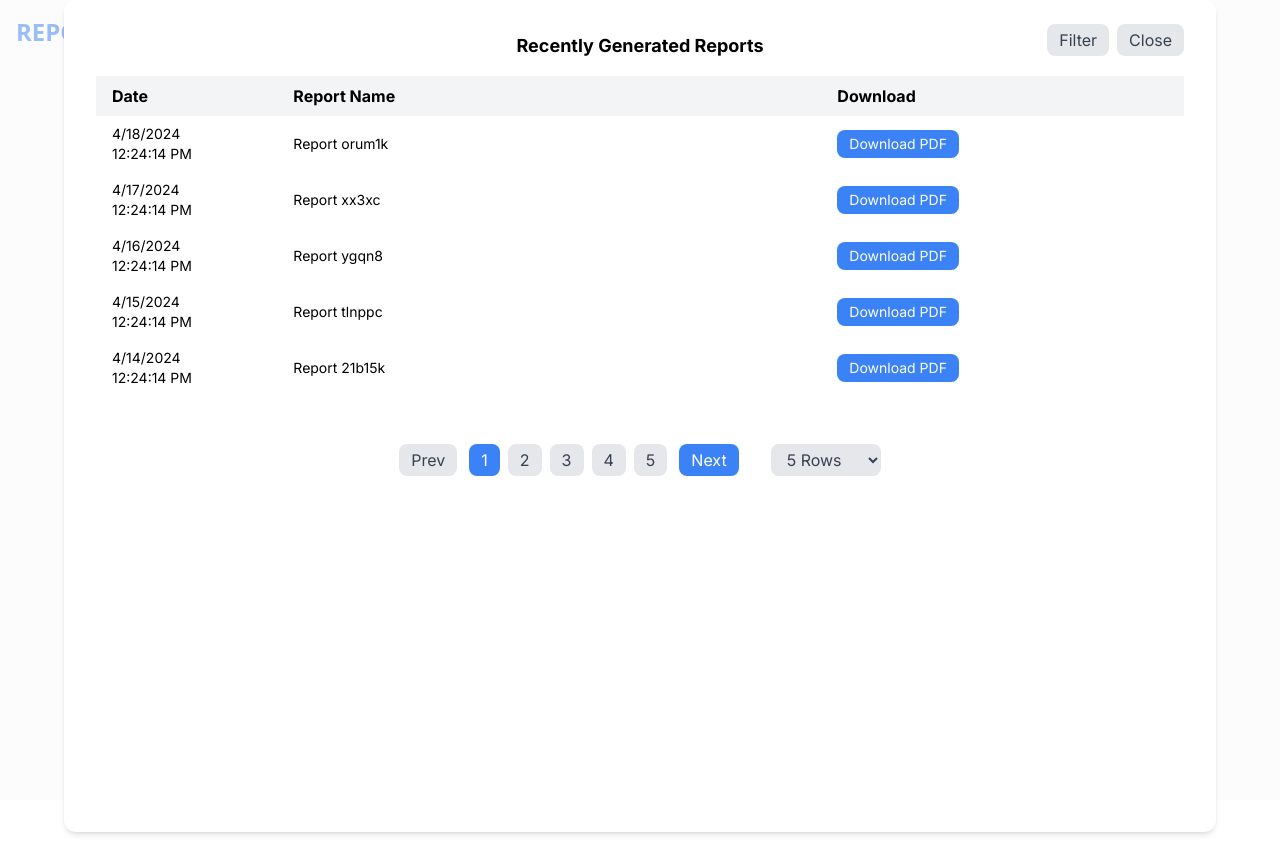
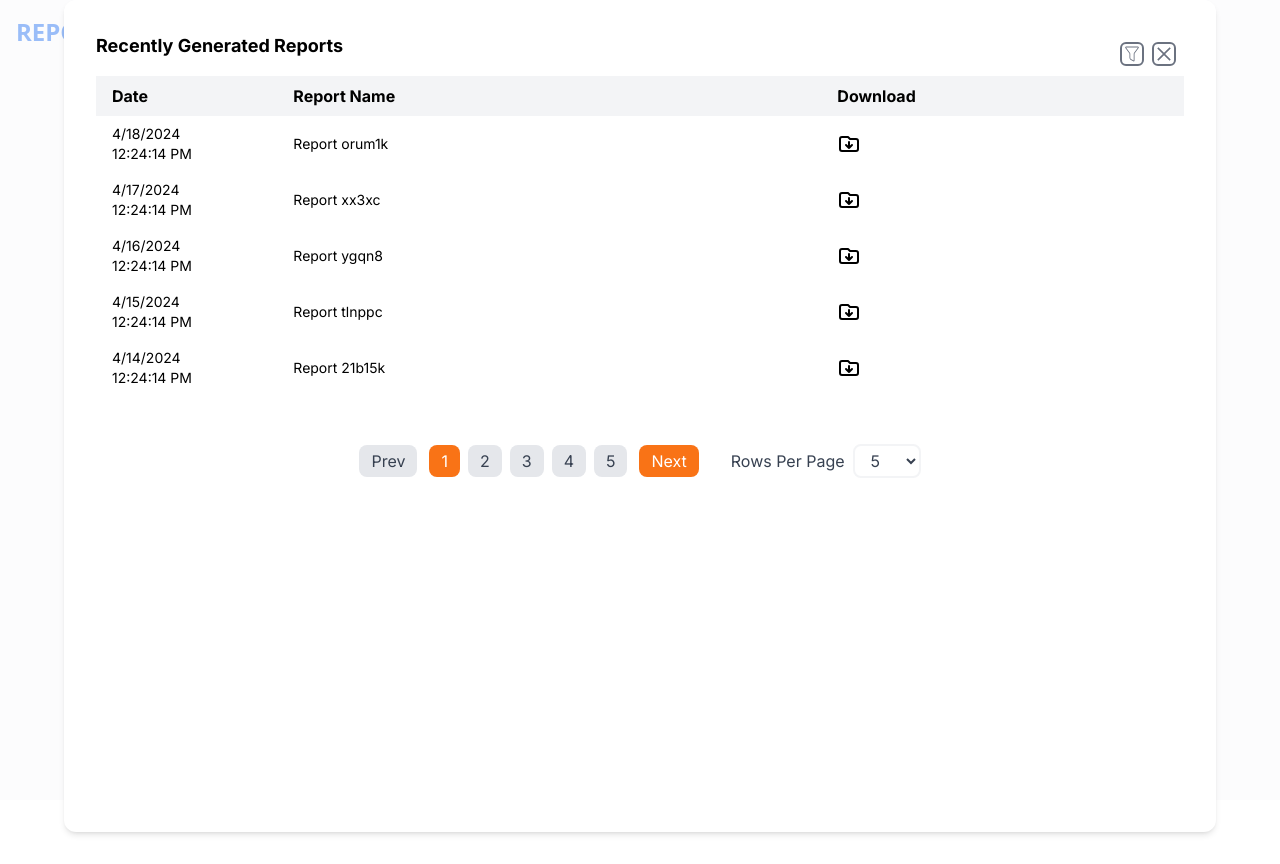
Before and after one commit to mdrayhanhowlader/generate-report, a Next.js app: page / in a window 1280 px wide. Both pictures are taken after a click on the button "Generate Report". Built offline with nearby package versions, Linux system fonts and the light colour scheme.

Commit message:
Center text and position icon buttons at the end in GeneratedTable component

```diff
--- a/src/app/components/generated_table.js
+++ b/src/app/components/generated_table.js
@@ -1,14 +1,24 @@
-import React from 'react';
+import React from "react";
+import { CiFilter } from "react-icons/ci";
+import { AiOutlineClose } from "react-icons/ai";
+import { HiOutlineFolderDownload } from "react-icons/hi";
 
 const GeneratedTable = ({ onClose }) => {
   const generateDummyData = (count) => {
     const dummyData = [];
     const startDate = new Date();
     for (let i = 1; i <= count; i++) {
-      const reportDate = new Date(startDate.getTime() - i * 24 * 60 * 60 * 1000);
+      const reportDate = new Date(
+        startDate.getTime() - i * 24 * 60 * 60 * 1000
+      );
       const formattedDate = reportDate.toLocaleString();
       const randomName = Math.random().toString(36).substring(7);
-      dummyData.push({ id: i, date: formattedDate, name: `Report ${randomName}`, download: `Download Link ${i}` });
+      dummyData.push({
+        id: i,
+        date: formattedDate,
+        name: `Report ${randomName}`,
+        download: `Download Link ${i}`,
+      });
     }
     return dummyData;
   };
@@ -38,18 +48,28 @@ const GeneratedTable = ({ onClose }) => {
 
   return (
     <div className="container mx-auto">
-      <div className="dialog-box p-4 pb-8 relative">
-        <div className="absolute top-0 right-0 mt-2 mr-2 flex">
-          <button className="bg-gray-200 text-gray-700 px-3 py-1 rounded-lg mr-2">Filter</button>
-          <button onClick={onClose} className="bg-gray-200 text-gray-700 px-3 py-1 rounded-lg mr-2">Close</button>
-        </div>
-        <h2 className="text-lg font-bold mb-4 text-center">Recently Generated Reports</h2>
+      <div className="dialog-box p-4 pb-8">
+      <div className="flex justify-between items-center">
+  <h2 className="text-lg font-bold mb-4 text-center">
+    Recently Generated Reports
+  </h2>
+  <div className="flex">
+    <CiFilter className="border-2 border-gray-500 text-gray-500 text-2xl rounded-md mr-2" />
+    <AiOutlineClose
+      onClick={onClose}
+      className="border-2 border-gray-500 text-gray-500 text-2xl rounded-md mr-2"
+    />
+  </div>
+</div>
+
         <div className="overflow-x-auto">
           <table className="w-full table-auto">
-            <thead className='bg-gray-100'>
+            <thead className="bg-gray-100">
               <tr>
                 <th className="px-4 py-2 w-1/6 text-left text-md">Date</th>
-                <th className="px-4 py-2 w-3/6 text-left text-md">Report Name</th>
+                <th className="px-4 py-2 w-3/6 text-left text-md">
+                  Report Name
+                </th>
                 <th className="px-4 py-2 w-2/6 text-left text-md">Download</th>
               </tr>
             </thead>
@@ -57,23 +77,30 @@ const GeneratedTable = ({ onClose }) => {
               {currentReports.map((report) => (
                 <tr key={report.id} className="hover:bg-gray-100">
                   <td className="px-4 py-2 w-1/6 text-left text-sm">
-                    <div>{report.date.split(',')[0]}</div>
-                    <div>{report.date.split(',')[1]}</div>
+                    <div>{report.date.split(",")[0]}</div>
+                    <div>{report.date.split(",")[1]}</div>
                   </td>
-                  <td className="px-4 py-2 w-3/6 text-left text-sm">{report.name}</td>
+                  <td className="px-4 py-2 w-3/6 text-left text-sm">
+                    {report.name}
+                  </td>
                   <td className="px-4 py-2 w-2/6 text-left text-sm">
-                    <button className="bg-blue-500 text-white px-3 py-1 rounded-lg text-sm">
+                    {/* <button className="bg-blue-500 text-white px-3 py-1 rounded-lg text-sm">
                       Download PDF
-                    </button>
+                    </button> */}
+                    <HiOutlineFolderDownload className="text-2xl " />
                   </td>
                 </tr>
               ))}
             </tbody>
           </table>
         </div>
-        <div className="flex justify-center mt-12">
+        <div className="flex justify-center items-center mt-12">
           <button
-            className={`px-3 py-1 rounded-lg mr-2 ${currentPage === 1 ? 'bg-gray-200 text-gray-700 cursor-not-allowed' : 'bg-blue-500 text-white'}`}
+            className={`px-3 py-1 rounded-lg mr-2 ${
+              currentPage === 1
+                ? "bg-gray-200 text-gray-700 cursor-not-allowed"
+                : "bg-orange-500 text-white"
+            }`}
             onClick={() => handlePageChange(currentPage - 1)}
             disabled={currentPage === 1}
           >
@@ -83,27 +110,36 @@ const GeneratedTable = ({ onClose }) => {
             <button
               key={startPage + i}
               onClick={() => handlePageChange(startPage + i)}
-              className={`mx-1 px-3 py-1 rounded-lg ${currentPage === startPage + i ? 'bg-blue-500 text-white' : 'bg-gray-200 text-gray-700'}`}
+              className={`mx-1 px-3 py-1 rounded-lg ${
+                currentPage === startPage + i
+                  ? "bg-orange-500 text-white"
+                  : "bg-gray-200 text-gray-700"
+              }`}
             >
               {startPage + i}
             </button>
           ))}
           <button
-            className={`px-3 py-1 rounded-lg ml-2 ${currentPage === totalPages ? 'bg-gray-200 text-gray-700 cursor-not-allowed' : 'bg-blue-500 text-white'}`}
+            className={`px-3 py-1 rounded-lg ml-2 ${
+              currentPage === totalPages
+                ? "bg-gray-200 text-gray-700 cursor-not-allowed"
+                : "bg-orange-500 text-white"
+            }`}
             onClick={() => handlePageChange(currentPage + 1)}
             disabled={currentPage === totalPages}
           >
             Next
           </button>
+          <h6 className="text-gray-700 ml-8">Rows Per Page</h6>
           <select
-            className="bg-gray-200 text-gray-700 px-3 py-1 rounded-lg ml-8"
+            className="bg-white border-2 border-gray-100 text-gray-700 px-3 py-1 rounded-lg ml-2"
             value={reportsPerPage}
             onChange={handleReportsPerPageChange}
           >
-            <option value="3">3 Rows</option>
-            <option value="5">5 Rows</option>
-            <option value="10">10 Rows</option>
-            <option value="20">20 Rows</option>
+            <option value="3">3</option>
+            <option value="5">5</option>
+            <option value="10">10</option>
+            <option value="20">20</option>
           </select>
         </div>
       </div>
--- a/src/app/components/modal.js
+++ b/src/app/components/modal.js
@@ -4,7 +4,7 @@ import GeneratedTable from './generated_table';
 const Modal = ({ onClose }) => (
   <div className="fixed inset-0 z-50 overflow-y-auto bg-gray-50 bg-opacity-50">
     <div className="fixed top-0 left-0 w-screen right-0 mx-auto max-w-6xl bg-white shadow-md rounded-xl p-4">
-      <div className="h-dvh overflow-y-auto scrollbar-thick scrollbar-thumb-gray-300 scrollbar-track-gray-100">
+      <div className="h-dvh overflow-y-auto scrollbar-thick scrollbar-thumb-gray-300 scroll-p-0 scrollbar-track-gray-100">
         <GeneratedTable onClose={onClose} />
       </div>
     </div>
```
